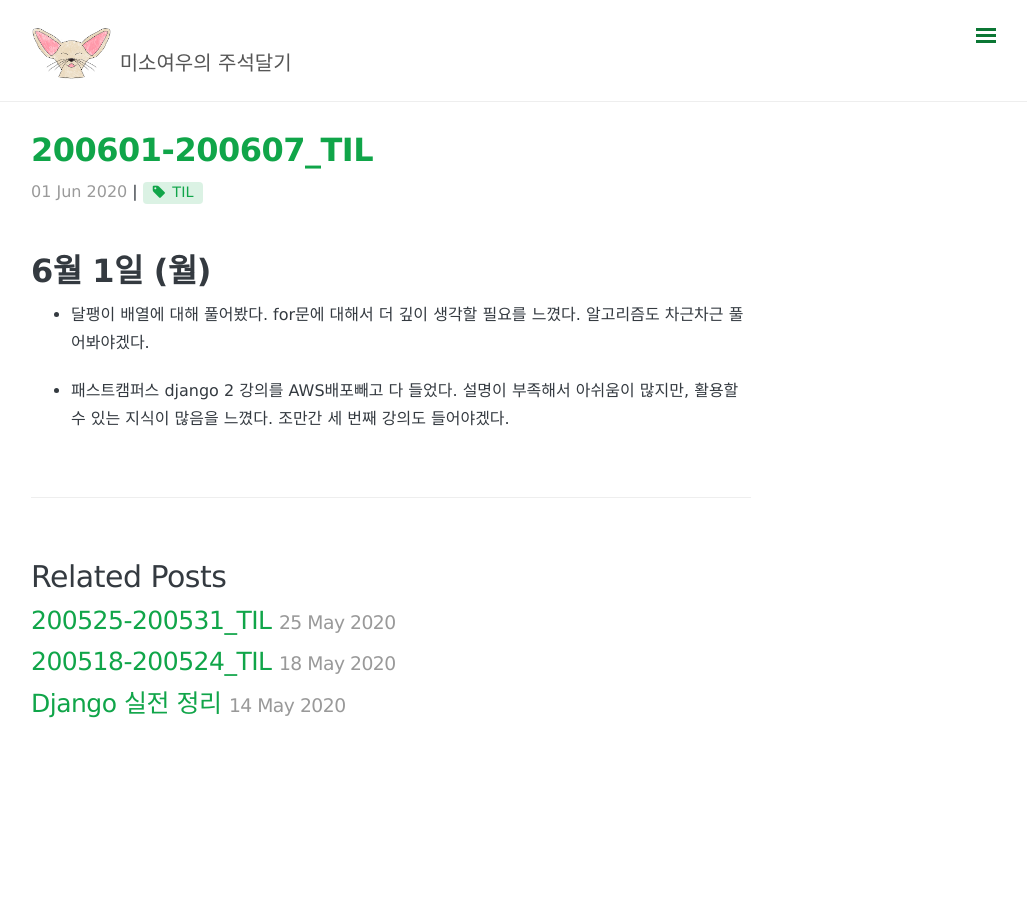
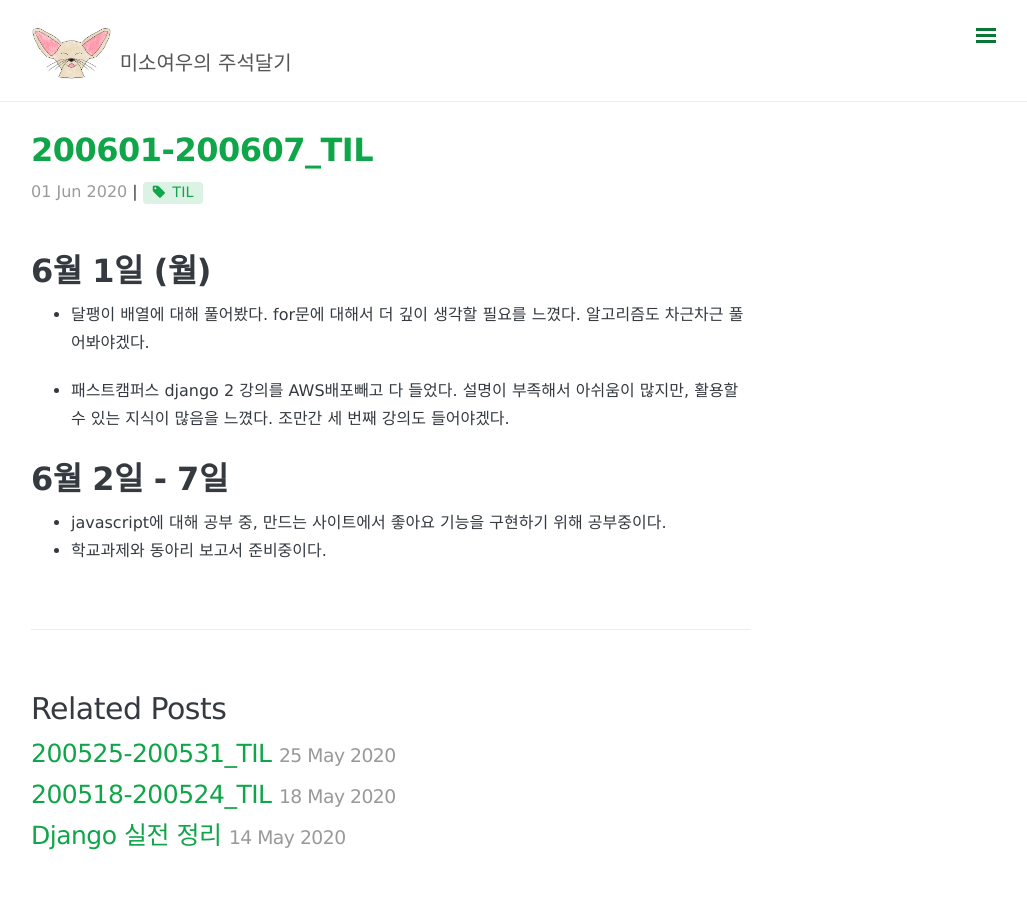
Before and after one commit to somefood/somefood.github.io, a Jekyll site: the page built from _posts/Today I Learned/2020-06-01-06-07-TIL.md, in a window 1280 px wide. Shown: the whole page, without its empty margins (249-1276 px from the left). Built offline with Jekyll 4.4.1, drawn with Linux system fonts in a browser that asks for light colours; nearby versions of some CDN libraries; comment, search, counter and statistics services are not loaded.

Commit message:
modified post

```diff
--- a/_posts/Today I Learned/2020-06-01-06-07-TIL.md
+++ b/_posts/Today I Learned/2020-06-01-06-07-TIL.md
@@ -10,3 +10,10 @@ comments: true
 - 달팽이 배열에 대해 풀어봤다. for문에 대해서 더 깊이 생각할 필요를 느꼈다. 알고리즘도 차근차근 풀어봐야겠다.
 
 - 패스트캠퍼스 django 2 강의를 AWS배포빼고 다 들었다. 설명이 부족해서 아쉬움이 많지만, 활용할 수 있는 지식이 많음을 느꼈다. 조만간 세 번째 강의도 들어야겠다.
+
+
+6월 2일 - 7일
+==========
+
+- javascript에 대해 공부 중, 만드는 사이트에서 좋아요 기능을 구현하기 위해 공부중이다.
+- 학교과제와 동아리 보고서 준비중이다.
```
